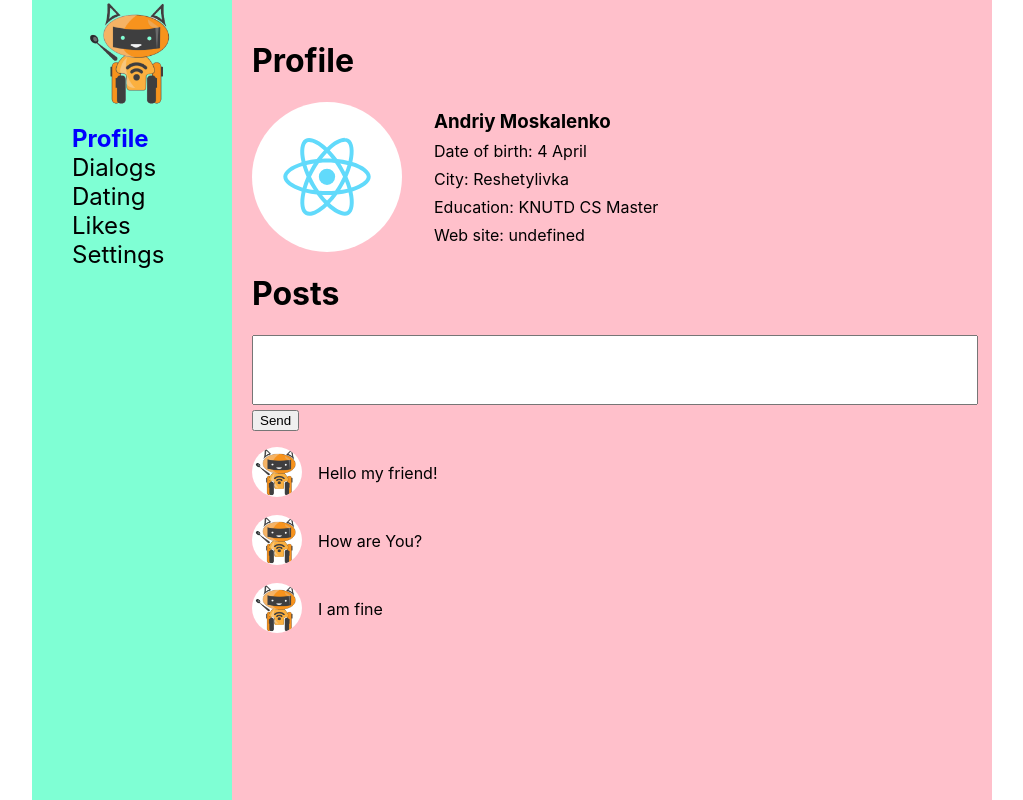
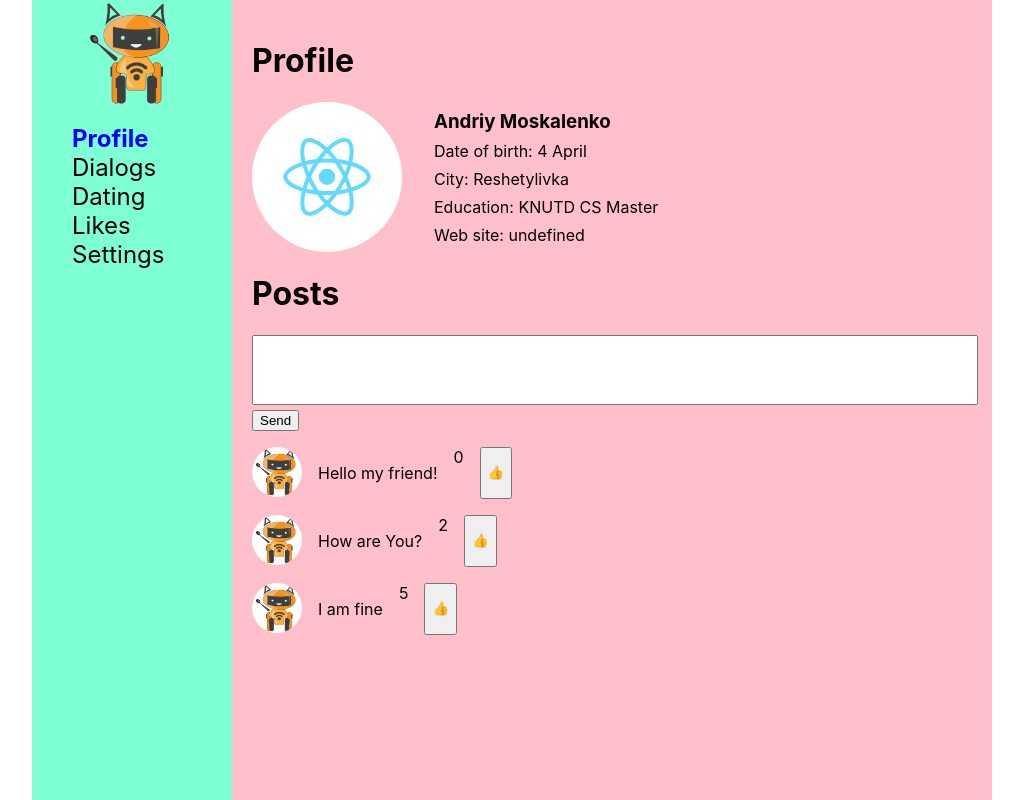
Before and after one commit to blacksempai/dating-app, a React (Create React App) app: page /profile in a window 1280 px wide. Shown: the whole page, without its empty margins (128-1151 px from the left). Built offline with nearby package versions, Linux system fonts and the light colour scheme.

Commit message:
lesson 7

```diff
--- a/src/App.jsx
+++ b/src/App.jsx
@@ -15,7 +15,7 @@ function App(props) {
         </div>
         <div className="right_col">
           <Routes>
-            <Route path='/profile' element={<Profile state={props.state} addPost={props.addPost} />}/>
+            <Route path='/profile' element={<Profile state={props.state} addPost={props.addPost} changeNewPostText={props.changeNewPostText} />}/>
             <Route path='/dialogs' element={<Dialogs />} />
           </Routes>
         </div>
--- a/src/components/profile/Profile.jsx
+++ b/src/components/profile/Profile.jsx
@@ -7,7 +7,7 @@ const Profile = (props) => {
         <div className={classes.profile}>
             <h1>Profile</h1>
             <ProfileInfo />
-            <Posts posts={props.state.posts} addPost={props.addPost}/>
+            <Posts posts={props.state.posts} addPost={props.addPost} newPostText={props.state.newPostText} changeNewPostText={props.changeNewPostText}/>
         </div>
     );
 }
--- a/src/components/profile/posts/Posts.jsx
+++ b/src/components/profile/posts/Posts.jsx
@@ -8,17 +8,21 @@ const Posts = (props) => {
 
     const addPost = (e) => {
         e.preventDefault();
-        props.addPost(textRef.current.value)
+        props.addPost();
+    }
+
+    const newText = () => {
+        props.changeNewPostText(textRef.current.value);
     }
 
     let posts = props.posts.map((p)=>{
-        return <Post text={p.text}/>
+        return <Post text={p.text} like={p.like} id={p.id}/>
     })
     return (
         <div>
            <h1>Posts</h1>
            <form onSubmit={addPost}>
-                <textarea className={classes.new_post} ref={textRef}></textarea>
+                <textarea className={classes.new_post} ref={textRef} onChange={newText} value={props.newPostText} />
                 <input className={classes.submit} type="submit" value="Send" />
            </form>
            <div className={classes.posts}>
--- a/src/components/profile/posts/post/Post.jsx
+++ b/src/components/profile/posts/post/Post.jsx
@@ -6,6 +6,8 @@ const Post = (props) => {
         <div className={classes.post}>
             <img src={logo} alt="ava" className={classes.ava}/>
             <p className={classes.text}> {props.text} </p>
+            <span>{props.like}</span>
+            <button>👍</button>
         </div>
     );
 }
--- a/src/index.js
+++ b/src/index.js
@@ -4,11 +4,11 @@ import './index.css';
 import App from './App';
 import reportWebVitals from './reportWebVitals';
 import state from './state';
-import { addPost, subscribe } from './state'
+import { addPost, subscribe, changeNewPostText } from './state'
 
 const renderEntireTree = () => {
     ReactDOM.render(
-      <App state={state} addPost={addPost}/>,
+      <App state={state} addPost={addPost} changeNewPostText={changeNewPostText} />,
     document.getElementById('root')
   );
 };
--- a/src/state.js
+++ b/src/state.js
@@ -8,20 +8,32 @@ export const subscribe = (callback) => {
 
 const state = {
     posts: [
-        { text: "Hello my friend!" },
-        { text: "How are You?" },
-        { text: "I am fine" }
+        { id:0,  text: "Hello my friend!", like: 0 },
+        { id:1, text: "How are You?", like: 2 },
+        { id:2, text: "I am fine", like: 5 }
     ],
+    newPostText: "",
     dialogs: [],
     messages: []
 }
 
-export const addPost = (newText) => {
+export const addPost = () => {
     let post = {
-        text: newText
+        text: state.newPostText
     };
     state.posts.push(post);
+    state.newPostText = "";
     notifySubscriber();
 }
 
+export const changeNewPostText = (text) => {
+    state.newPostText = text;
+    notifySubscriber();
+}
+
+
+export const addLike = (id) => {
+    state.posts[id].like++
+}
+
 export default state;
```
